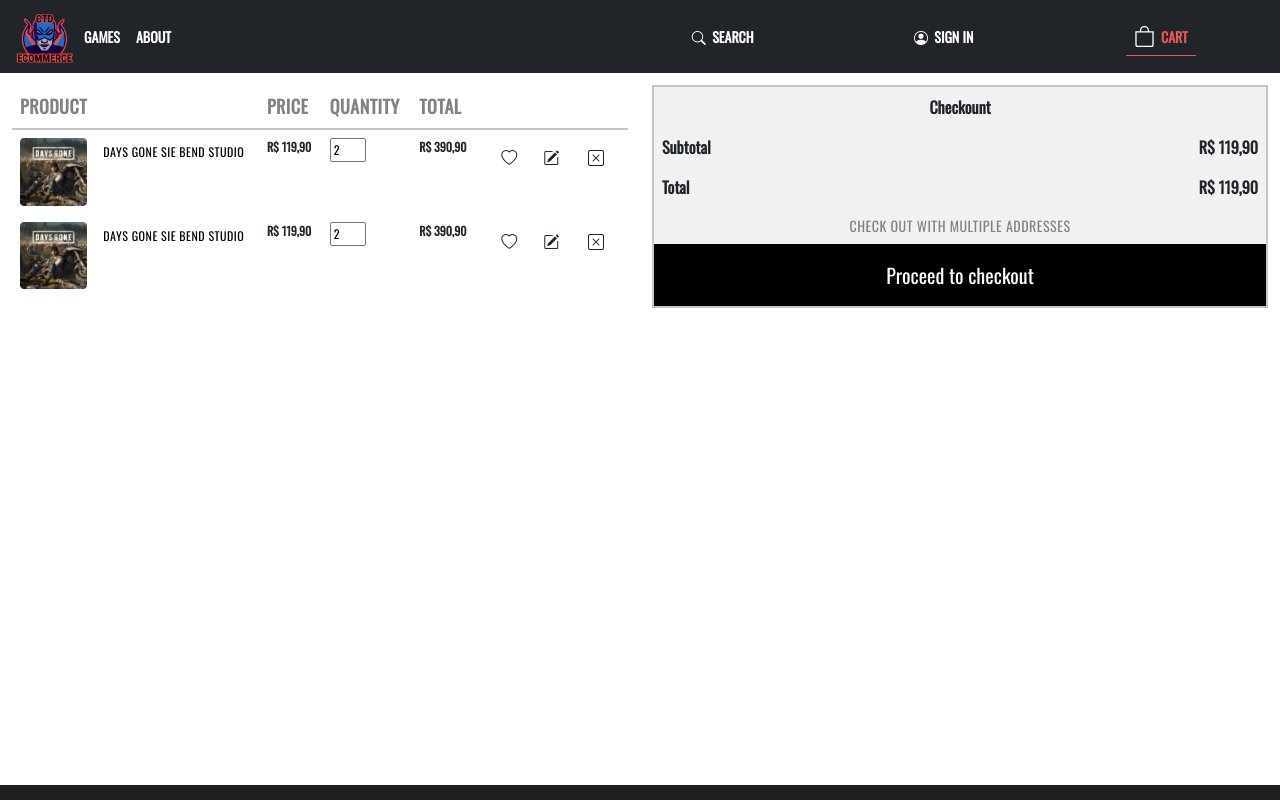
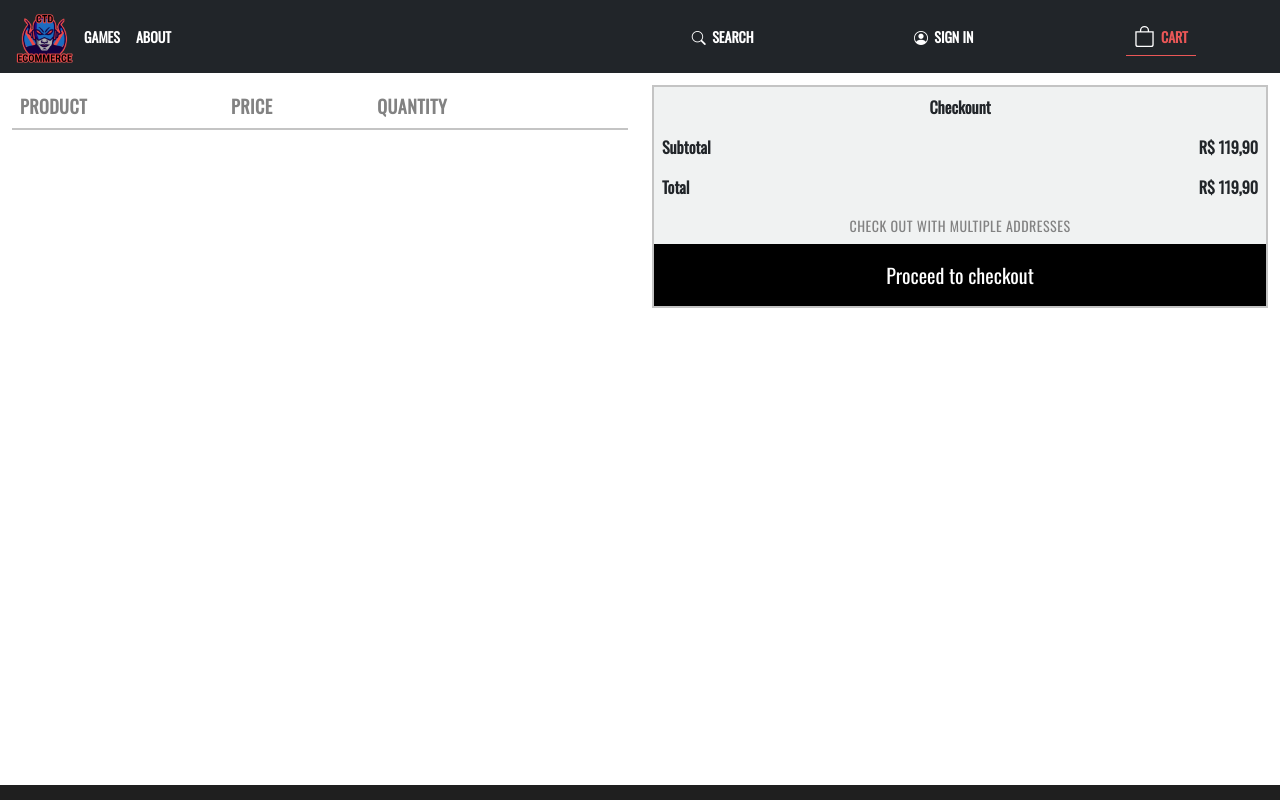
Before and after one commit to leonardosantino/ctdcommerce, a React (Create React App) app: page /cart in a window 1280 px wide. Built offline with nearby package versions, Linux system fonts and the light colour scheme.

Commit message:
cart context

```diff
--- a/src/components/Card.jsx
+++ b/src/components/Card.jsx
@@ -1,16 +1,42 @@
 import "../assets/styles/card.scss"
 import { NavLink } from "react-router-dom";
-import { UseCount } from "../context/Count";
+import { useCount } from "../context/Count";
 import { useEffect } from "react";
 
-
 function Card({ img, title, description, console, valor, id }) {
-    const { count, setCount } = UseCount();
+    const { count, setCount, product, setProduct } = useCount();
 
     useEffect(() => {
 
         return
     }, [])
+
+    function addToCart() {
+
+        let productindex = null;
+
+        const findproduct = product.find((element, index) => {
+            productindex = index
+            return    element.idproduct === id
+        });
+
+        if(findproduct === undefined){
+
+            let tempProduct = [...product];
+            tempProduct.push({idproduct: id, quantity: 1, imgproduct: img, titleproduct: title, descriptionproduct: description ,valorproduct: valor})
+            setProduct(tempProduct)
+            setCount(count +1)
+
+        }else{
+
+            let tempProduct = [...product];
+            let tempElement = { ...tempProduct[productindex] }
+            tempElement.quantity += 1
+            tempProduct[productindex] = tempElement
+            setProduct(tempProduct)
+
+        }
+    }
     return (
         <>
             <div className="card">
@@ -19,11 +45,10 @@
                     <div className="card-title"><NavLink className="card-title text-decoration-none" to={`/games/${id}`} >{title}</NavLink>  </div>
                     <div className="card-text">{description}</div>
                     <div className="card-cat my-2"><span className="consol">{console}</span></div>
-                    <div className="card-btn my-2"><button onClick={() => setCount(count + 1)} className="btn btn-primary"><i className="bi bi-bag"></i>&nbsp; R$ {valor.toLocaleString(undefined, { minimumFractionDigits: 2, maximumFractionDigits: 2 })}</button></div>
+                    <div className="card-btn my-2"><button onClick={addToCart} className="btn btn-primary"><i className="bi bi-bag"></i>&nbsp; R$ {valor.toLocaleString(undefined, { minimumFractionDigits: 2, maximumFractionDigits: 2 })}</button></div>
                 </div>
             </div>
         </>
     );
 }
-
 export default Card;
--- a/src/components/CartProduct.jsx
+++ b/src/components/CartProduct.jsx
@@ -1,14 +1,14 @@
 import { Image } from "react-bootstrap";
 
-function CartProduct() {
+function CartProduct({img, description, valor, quantity}) {
   return (
     <>
         <tr>
-          <th className="cart-col-img"><Image src="/images/games/imgGame20.png" fluid /></th>
-          <th className="cart-col-desc "><span className="d-none d-md-block "> Days Gone SIE Bend Studio</span></th>
-          <th className="cart-text-normal">R$ 119,90</th>
-          <th className="cart-col-quantity cart-text-normal"><input type="number" name="cart-quantity" id="cart-quantity" min="1" defaultValue="2" /></th>
-          <th className="cart-text-normal">R$ 390,90</th>
+          <th className="cart-col-img"><Image src={img} fluid /></th>
+          <th className="cart-col-desc "><span className="d-none d-md-block ">{description}</span></th>
+          <th className="cart-text-normal">R$ {valor}</th>
+          <th className="cart-col-quantity cart-text-normal"><input type="number" name="cart-quantity" id="cart-quantity" min="1" defaultValue={quantity} /></th>
+          {/* <th className="cart-text-normal">R$ 390,90</th> */}
           <th className="cart-text-normal text-center"> <i className="bi bi-heart btn"></i><i className="bi bi-pencil-square btn"></i> <i className="bi bi-x-square btn"></i></th>
         </tr>
     </>
--- a/src/components/Header.jsx
+++ b/src/components/Header.jsx
@@ -1,12 +1,12 @@
 import "../assets/styles/header.scss"
 import { NavLink } from 'react-router-dom'
 import imag from './../assets/imgs/ctdoutrologo.png'
-import { UseCount } from "../context/Count"
+import { useCount } from "../context/Count"
 
 import { Navbar, Nav, Container } from 'react-bootstrap'
 
 function Header() {
-  const {count } = UseCount()
+  const {count } = useCount()
 
   return (
     <>
--- a/src/context/Count.js
+++ b/src/context/Count.js
@@ -5,20 +5,24 @@
 export default function CountProvider({children}) {
 
     const [count, setCount] = useState(0);
+    const [product, setProduct] = useState([]);
+    console.log(product);
+    console.log(count);
 
     return(
 
-        <CountContext.Provider value={{count, setCount}}>
+        <CountContext.Provider value={{product, setProduct, count, setCount}}>
             {children}
         </CountContext.Provider>
 
     );
 }
 
-export  function UseCount() {
+export  function useCount() {
 
     const context = useContext(CountContext)
     const {count, setCount} = context;
+    const {product, setProduct} = context;
 
-    return {count, setCount}
+    return {count, setCount, product, setProduct}
 }
--- a/src/pages/Cart.jsx
+++ b/src/pages/Cart.jsx
@@ -2,8 +2,10 @@
 import { Table, Row, Col, Container, Button } from "react-bootstrap";
 import CartProduct from "../components/CartProduct";
 import Header from "../components/Header"
+import { useCount } from "../context/Count";
 
 function Cart() {
+  const {product} = useCount();
   return (
     <>
       <Header />
@@ -17,16 +19,18 @@
                     <th colSpan="2">Product</th>
                     <th>Price</th>
                     <th>Quantity</th>
-                    <th>Total</th>
+                    {/* <th>Total</th> */}
                     <th></th>
                   </tr>
                 </thead>
                 <tbody>
-                  <CartProduct />
-                  <CartProduct />
+                  {
+                    product.map((item)=>{
+                      return <CartProduct img={item.imgproduct} description={item.titleproduct  + " " + item.descriptionproduct} valor={item.valorproduct} quantity={item.quantity}/>
+                    })
+                  }
                 </tbody>
               </Table>
-
             </Col>
             <Col sm={12} lg={6}>
               <Table borderless className="cart-checkout">
```
